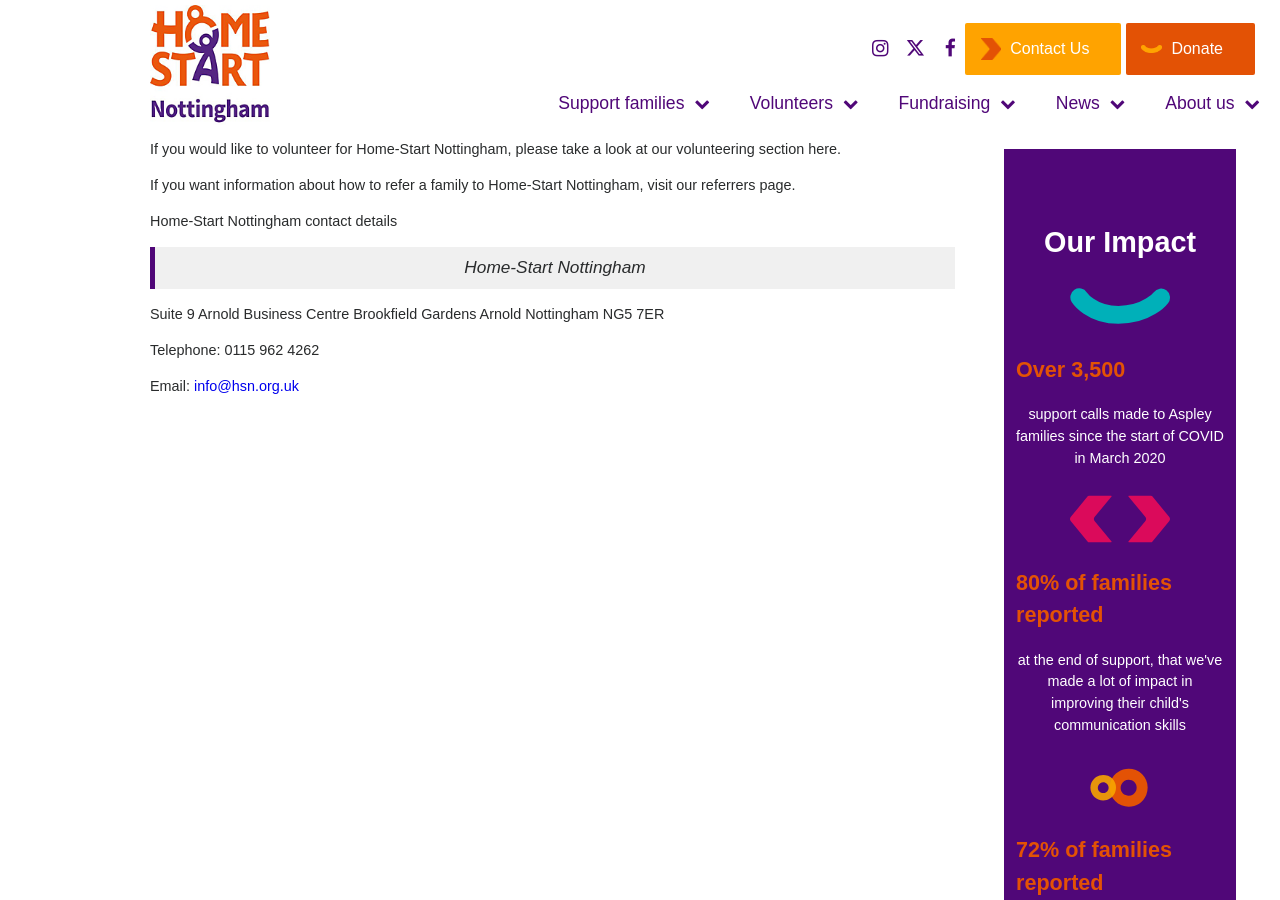
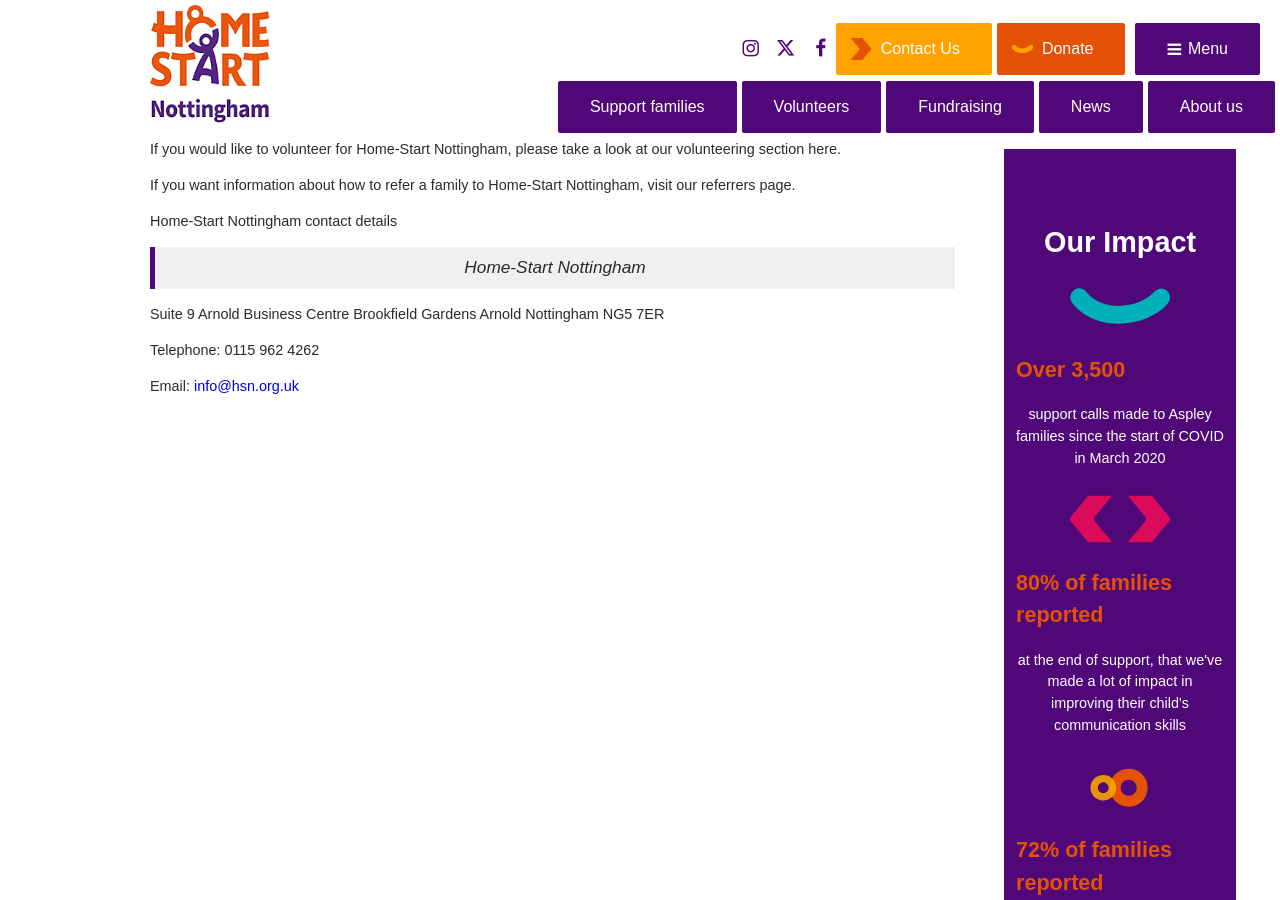
Before and after one commit to home-startnottingham/home-startnottingham.github.io, a Jekyll site: the page built from pages/general/contact-us.md, in a window 1280 px wide and 900 px high. Built offline with Jekyll 4.4.1, drawn with Linux system fonts in a browser that asks for light colours; nearby versions of some CDN libraries.

Commit message:
Update devcontainer configuration and navigation for improved accessibility and functionality

```diff
--- a/_includes/navigation.html
+++ b/_includes/navigation.html
@@ -4,7 +4,9 @@
   </div>
   <div class="headerButtonsContainer">
     <ul class="headerButtons horizontalList">
-      <li class="ulHeadermobileButton"><a onclick="mobileClickFunction()" class="menuMainAlt">Menu</a></li>
+      <li class="ulHeadermobileButton">
+        <button type="button" class="menuMainAlt" aria-expanded="false" aria-controls="menuMain">Menu</button>
+      </li>
       <li class="ulHeaderButton"><a alt="Donate to Home-Start Nottingham" target="_blank"
           href="/fundraising/howToDonate" class="header-button donate">Donate</a></li>
       <li class="ulHeaderButton"><a href="/aboutUs/contactUs" class="header-button">Contact Us</a></li>
@@ -26,8 +28,11 @@
         <ul class="topLevel level1 mainNavBar">
           {% for section in site.data.navigation.menu %}
           <li class="level1 hasSubmenu">
-            <a role="menuitem">{{ section.parent }}</a>
-            <ul class="subMenu level2" aria-label="{{ section.parent }}">
+            <button type="button" class="submenuToggle" aria-expanded="false"
+              aria-controls="submenu-{{ forloop.index }}">
+              {{ section.parent }}
+            </button>
+            <ul class="subMenu level2" id="submenu-{{ forloop.index }}" aria-label="{{ section.parent }}">
               {% for item in section.items %}
               <li class="level2 menu1_1">
                 <a role="menuitem" href="{{ item.href }}">{{ item.text }}</a>
```
Also changed, not shown: .devcontainer/devcontainer.json, 2 other files.
